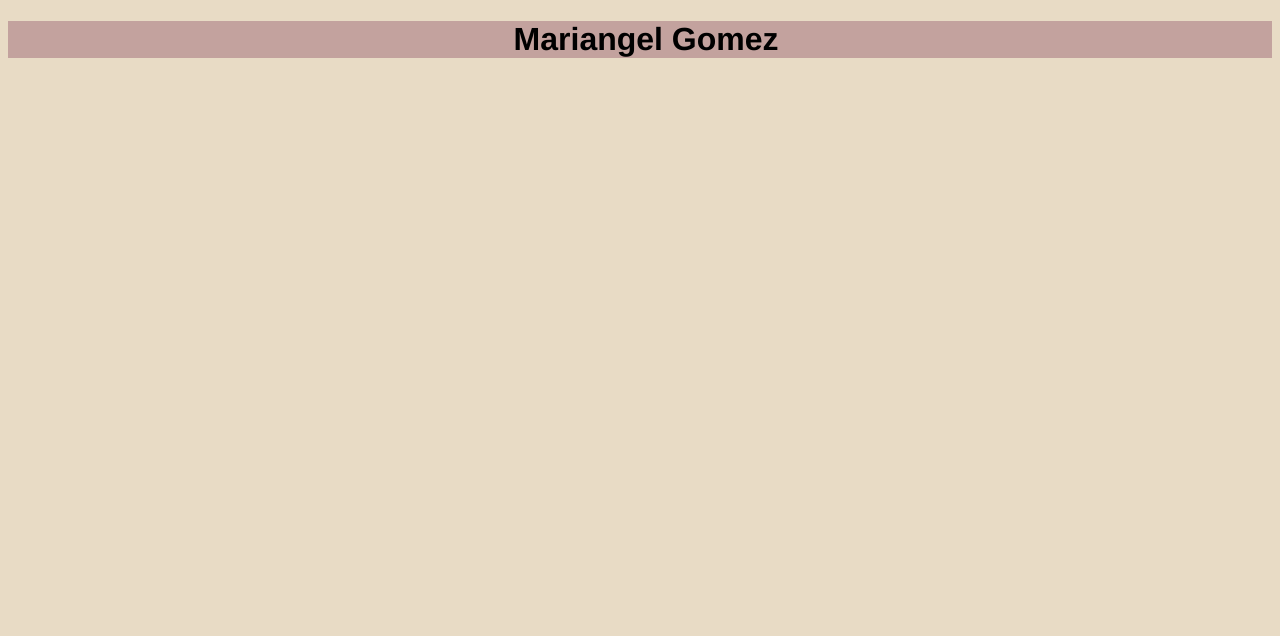
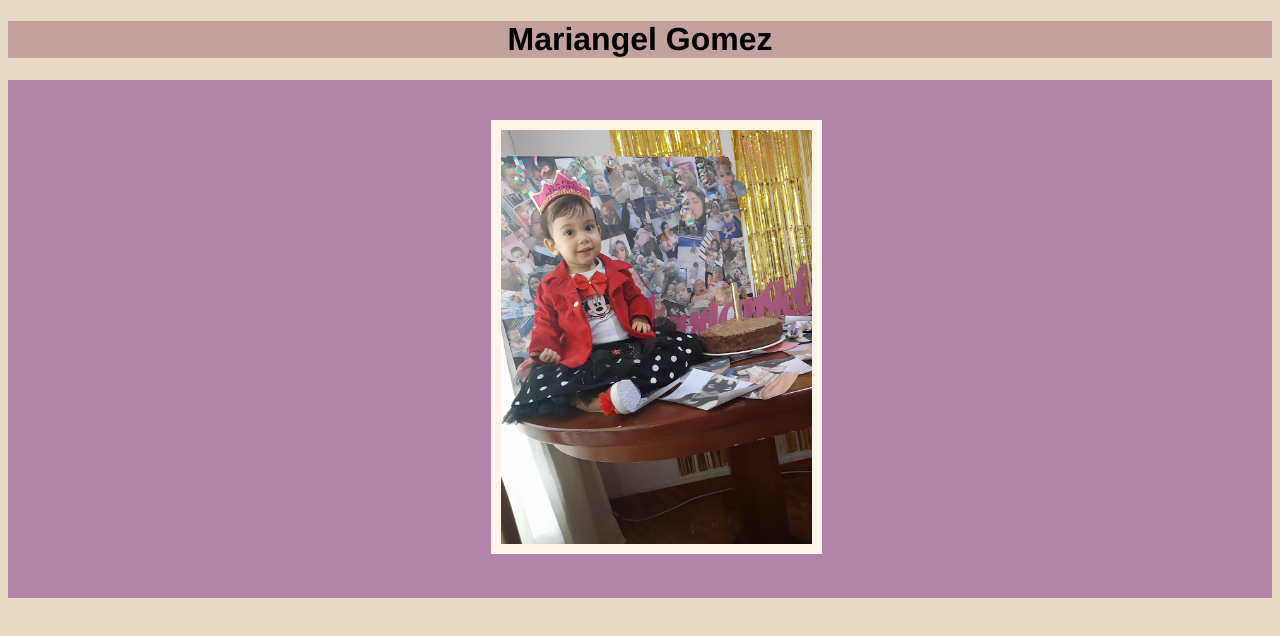
Before and after one commit to yesikagomez/PaginaHomenaje, a plain HTML site: page index.html in a window 1280 px wide. Drawn offline with Linux system fonts and the light colour scheme.

Commit message:
Añadiendo imagen y estilos a la imagen

```diff
--- a/CSS/main.css
+++ b/CSS/main.css
@@ -7,5 +7,22 @@ header {
 }
 header h1 {
     font-family: 'Franklin Gothic Medium', 'Arial Narrow', Arial, sans-serif;
-    margin-left: 40%;
+    text-align:center ;
 }
+
+.foto {
+    background: #B185A7;
+    padding: 10px;
+}
+
+.foto img {
+    margin-top: 30px;
+    margin-bottom: 30px;
+    left: 38%;
+    border-color: #FFF4E9;
+    border-width: 10px;
+    border-style: solid;
+    position: relative;
+    width: 25%;
+    height: 10%;
+}
--- a/index.html
+++ b/index.html
@@ -12,5 +12,12 @@
         <h1>Mariangel Gomez</h1>
     </div>
    </header>
+   <main>
+       <section class="foto">
+           <img
+            src="./Imagenes/Maiangel 1.jpg"
+           />
+       </section>
+   </main>
 </body>
 </html>
```
